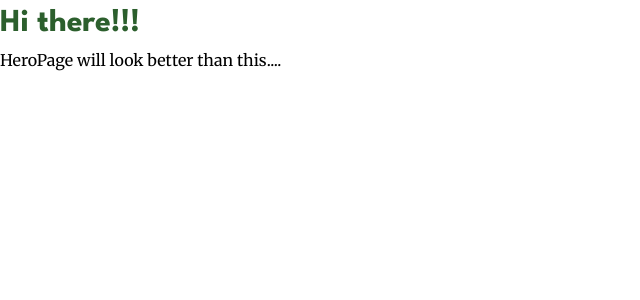
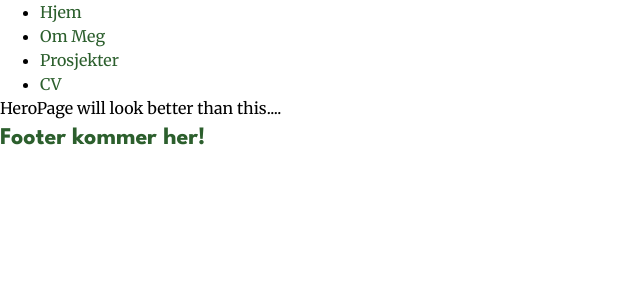
Before and after one commit to coding-chef77/portfolio2, a React (Vite) app: page / in a window 1280 px wide. Shown: the top 300 px of the page, without its empty margins (0-640 px from the left). Built offline with nearby package versions, Linux system fonts and the light colour scheme.

Commit message:
Added navbar

```diff
--- a/src/App.jsx
+++ b/src/App.jsx
@@ -1,15 +1,18 @@
 import { BrowserRouter, Routes, Route } from "react-router-dom";
+import NavBar from "./NavBar";
 import HeroPage from "./pages/HeroPage";
 import AboutPage from "./pages/AboutPage";
 import ProjectModalPage from "./pages/ProjectModalPage";
 import SingelProjectPage from "./pages/SingelProjectPage";
 import ContactPage from "./pages/ContactPage";
 import CVPage from "./pages/CV/CVPage";
+import NotFoundPage from "./pages/NotFoundPage";
+import Footer from "./components/Footer";
 
 function App() {
   return (
     <BrowserRouter>
-      <h1>Hi there!!!</h1>
+      <NavBar />
       <Routes>
         <Route path="/" element={<HeroPage />} />
         <Route path="/about" element={<AboutPage />} />
@@ -17,7 +20,9 @@ function App() {
         <Route path="/projects/:projectId" element={<SingelProjectPage />} />
         <Route path="/cv" element={<CVPage />} />
         <Route path="/contact" element={<ContactPage />} />
+        <Route path="*" element={<NotFoundPage />} />
       </Routes>
+      <Footer />
     </BrowserRouter>
   );
 }
--- /dev/null
+++ b/src/NavBar.jsx
@@ -0,0 +1,24 @@
+import { Link } from "react-router-dom";
+
+const NavBar = () => {
+  return (
+    <nav>
+      <ul>
+        <li>
+          <Link to="/">Hjem</Link>
+        </li>
+        <li>
+          <Link to="/about">Om Meg</Link>
+        </li>
+        <li>
+          <Link to="/projects">Prosjekter</Link>
+        </li>
+        <li>
+          <Link to="cv">CV</Link>
+        </li>
+      </ul>
+    </nav>
+  );
+};
+
+export default NavBar;
--- /dev/null
+++ b/src/components/Footer.jsx
@@ -0,0 +1,5 @@
+const Footer = () => {
+  return <h2>Footer kommer her!</h2>;
+};
+
+export default Footer;
--- a/src/pages/NotFoundPage.jsx
+++ b/src/pages/NotFoundPage.jsx
@@ -1,5 +1,5 @@
 const NotFoundPage = () => {
-  return <div>NotFoundPage</div>;
+  return <h1>404: Siden du leter etter finnes ikke!</h1>;
 };
 
 export default NotFoundPage;
```
